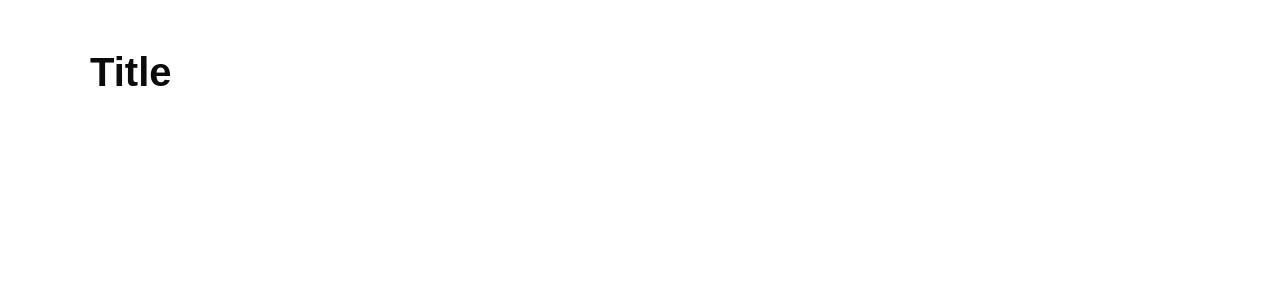
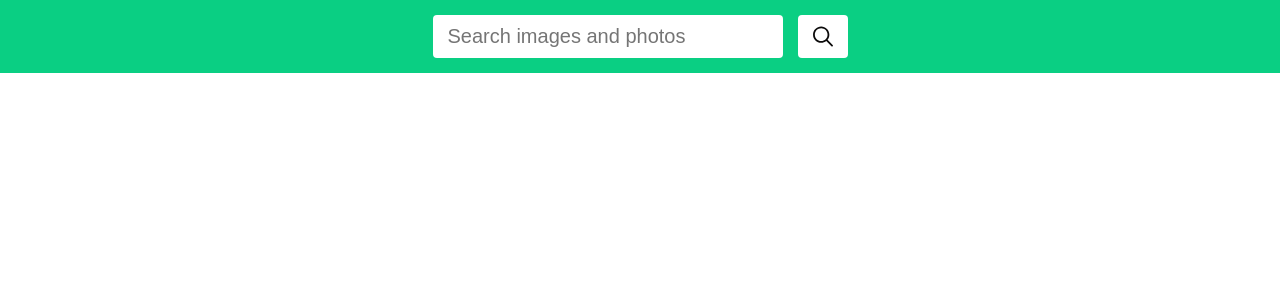
Before and after one commit to iryna-kyryllova/goit-neo-react-hw-module4, a React (Vite) app: page / in a window 1280 px wide. Shown: the top 300 px of the page. Built offline with nearby package versions, Linux system fonts and the light colour scheme; a web font is replaced by a local one.

Commit message:
add searchBar component

```diff
--- a/index.html
+++ b/index.html
@@ -4,7 +4,7 @@
     <meta charset="UTF-8" />
     <link rel="icon" type="image/svg+xml" href="/favicon.svg" />
     <meta name="viewport" content="width=device-width, initial-scale=1.0" />
-    <title>Форми</title>
+    <title>Gallery</title>
   </head>
   <body>
     <div id="root"></div>
--- a/src/App.jsx
+++ b/src/App.jsx
@@ -1,8 +1,16 @@
+import { Toaster } from 'react-hot-toast'
+import SearchBar from 'components/SearchBar/SearchBar'
+
 const App = () => {
+  const onSubmit = (query) => {
+    console.log(query)
+  }
+
   return (
-    <div className='container'>
-      <h1>Title</h1>
-    </div>
+    <>
+      <SearchBar onSubmit={onSubmit} />
+      <Toaster position='top-right' />
+    </>
   )
 }
 
--- /dev/null
+++ b/src/components/SearchBar/SearchBar.jsx
@@ -0,0 +1,49 @@
+import toast from 'react-hot-toast'
+import styles from './SearchBar.module.css'
+
+const SearchBar = ({ onSubmit }) => {
+  const handleSubmit = (e) => {
+    e.preventDefault()
+    const searchQuery = e.target.elements.search.value.trim()
+    if (!searchQuery) {
+      toast.error('Please type something to search for images')
+      return
+    }
+    onSubmit(searchQuery)
+  }
+
+  return (
+    <header className={styles.header}>
+      <div className='container'>
+        <form onSubmit={handleSubmit} className={styles.form}>
+          <input
+            type='text'
+            className={styles.input}
+            name='search'
+            autoComplete='off'
+            autoFocus
+            placeholder='Search images and photos'
+          />
+          <button type='submit' className={styles.btn}>
+            <svg
+              width='23'
+              height='23'
+              viewBox='0 0 23 23'
+              className={styles.icon}
+              fill='none'
+              xmlns='http://www.w3.org/2000/svg'>
+              <path
+                fillRule='evenodd'
+                clipRule='evenodd'
+                d='M16.7492 15.2754C18.0327 13.6708 18.8002 11.6355 18.8002 9.42093C18.8002 4.2409 14.6009 0.0416565 9.42094 0.0416565C4.24091 0.0416565 0.0416679 4.2409 0.0416679 9.42093C0.0416679 14.6009 4.24091 18.8002 9.42094 18.8002C11.6355 18.8002 13.6708 18.0327 15.2754 16.7492L21.1793 22.6531C21.5863 23.0601 22.2461 23.0601 22.6531 22.6531C23.0601 22.2461 23.0601 21.5862 22.6531 21.1793L16.7492 15.2754ZM9.42094 16.7263C5.38625 16.7263 2.11549 13.4556 2.11549 9.42093C2.11549 5.38624 5.38625 2.11548 9.42094 2.11548C13.4556 2.11548 16.7264 5.38624 16.7264 9.42093C16.7264 13.4556 13.4556 16.7263 9.42094 16.7263Z'
+                fill='#0c0b0b'
+              />
+            </svg>
+          </button>
+        </form>
+      </div>
+    </header>
+  )
+}
+
+export default SearchBar
--- /dev/null
+++ b/src/components/SearchBar/SearchBar.module.css
@@ -0,0 +1,28 @@
+.header {
+  padding: 15px 0;
+  background-color: var(--green);
+}
+
+.form {
+  display: flex;
+  justify-content: center;
+  gap: 15px;
+}
+
+.input {
+  flex: 1;
+  max-width: 350px;
+  border: none;
+  background-color: var(--white);
+}
+
+.btn {
+  padding: 6px 15px;
+  border: none;
+  background-color: var(--white);
+}
+
+.icon {
+  width: 20px;
+  height: 100%;
+}
--- a/src/index.css
+++ b/src/index.css
@@ -116,5 +116,5 @@ button {
 .container {
   max-width: 1200px;
   margin: 0 auto;
-  padding: 50px;
+  padding: 0 50px;
 }
--- a/vite.config.js
+++ b/vite.config.js
@@ -7,6 +7,11 @@ export default defineConfig({
   build: {
     sourcemap: true
   },
+  css: {
+    modules: {
+      generateScopedName: '[name]_[local]_[hash:base64:5]'
+    }
+  },
   resolve: {
     alias: {
       components: '/src/components',
```
Also changed, not shown: package.json (+3 -5 lines), 1 other file (tests, documents, lock files or other folders).
